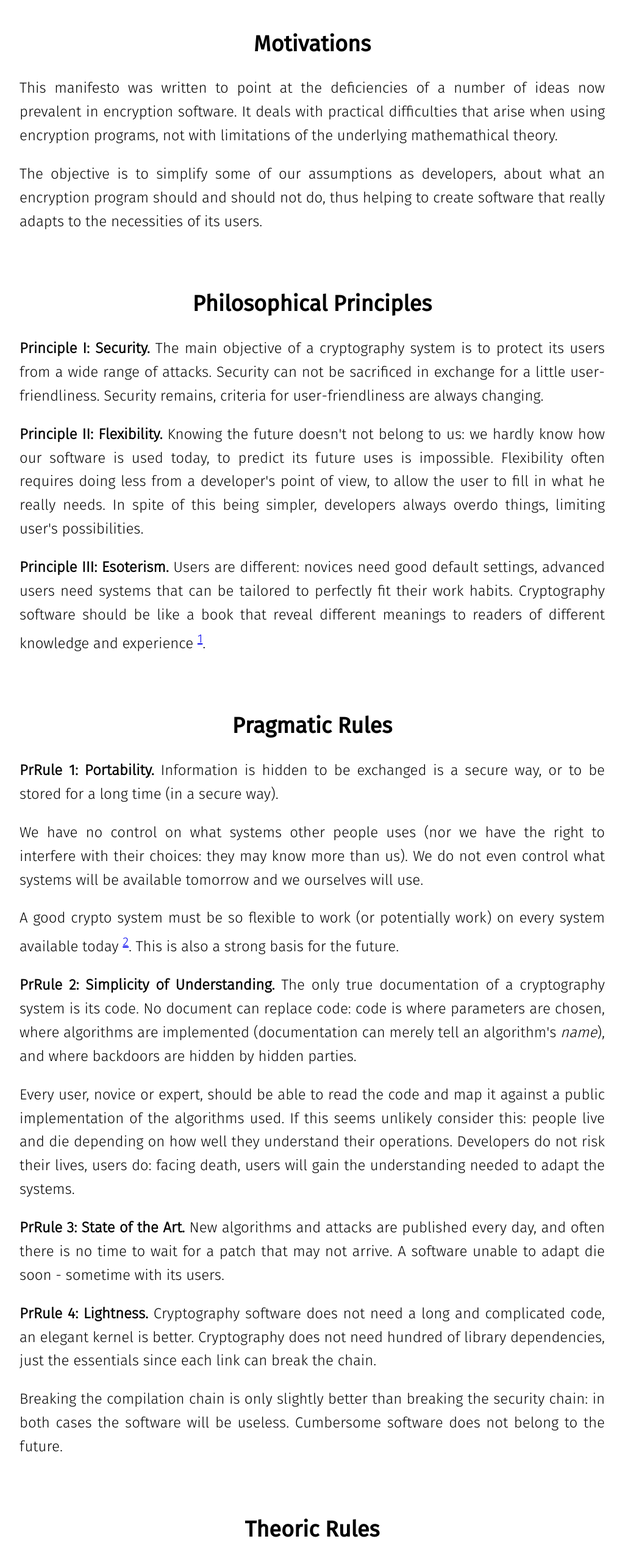
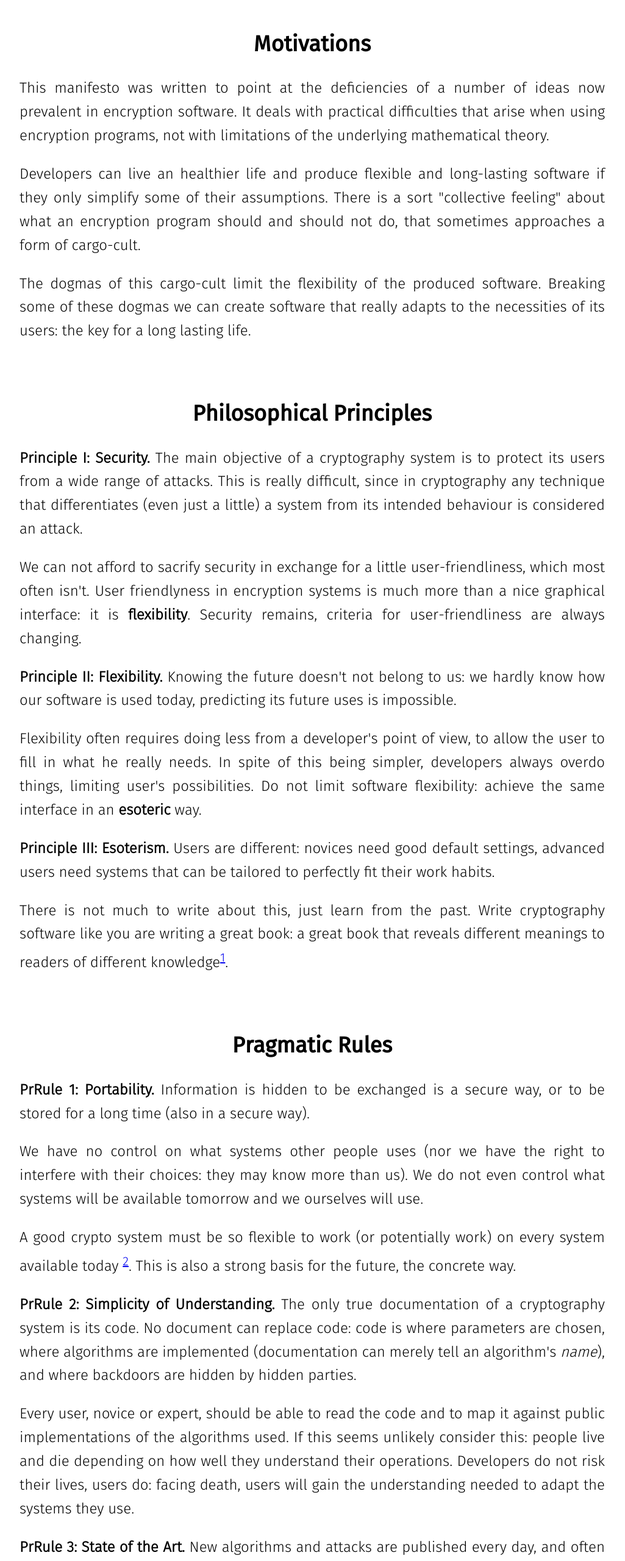
Before and after one commit to crossbowerbt/crossbowerbt.github.io, a plain HTML site: page encryption_manifesto.html in a window 1280 px wide. Shown: the part 960-3520 px from the top of the page at 61% size, without its empty margins (128-1153 px from the left). Drawn offline with Linux system fonts and the light colour scheme.

Commit message:
Update encryption_manifesto.html
Fixed typos. Some more rethorics

```diff
--- a/encryption_manifesto.html
+++ b/encryption_manifesto.html
@@ -29,12 +29,18 @@
       <p>
 	This manifesto was written to point at the deficiencies of a number of ideas now prevalent in encryption software.
 	It deals with practical difficulties that arise when using encryption programs, not with limitations of the underlying
-	mathemathical theory.
+	mathematical theory.
       </p>
 
       <p>
-	The objective is to simplify some of our assumptions as developers, about what an encryption program should and should not do,
-	thus helping to create software that really adapts to the necessities of its users.
+	Developers can live an healthier life and produce flexible and long-lasting software if they only simplify some of their assumptions.
+	There is a sort "collective feeling" about what an encryption program should and should not do, that sometimes
+	approaches a form of cargo-cult.
+      </p>
+
+      <p>
+	The dogmas of this cargo-cult limit the flexibility of the produced software. Breaking some of these dogmas
+	we can create software that really adapts to the necessities of its users: the key for a long lasting life.
       </p>
 
       <br>
@@ -42,24 +48,38 @@
       <h2>Philosophical Principles</h2>
 
       <p>
-	<strong>Principle I: Security.</strong> The main objective of a cryptography system is to protect its users from a wide range of attacks.
-	Security can not be sacrificed in exchange for a little user-friendliness.
+	<strong>Principle I: Security.</strong> The main objective of a cryptography system is to protect its users from
+	a wide range of attacks. This is really difficult, since in cryptography any technique that differentiates (even just a little)
+	a system from its intended behaviour is considered an attack.
+      </p>
+
+      <p>
+	We can not afford to sacrify security in exchange for a little user-friendliness, which most often isn't.
+	User friendlyness in encryption systems is much more than a nice graphical interface: it is <strong>flexibility</strong>.
 	Security remains, criteria for user-friendliness are always changing.
       </p>
 
       <p>
 	<strong>Principle II: Flexibility.</strong> Knowing the future doesn't not belong to us: we hardly know how our software
-	is used today, to predict its future uses is impossible. Flexibility often requires doing less from a developer's point of view, to allow the user to fill in what he really needs.
+	is used today, predicting its future uses is impossible.
+      </p>
+
+      <p>
+	Flexibility often requires doing less from a developer's point of view, to allow the user to fill in what he really needs.
 	In spite of this being simpler, developers always overdo things, limiting user's possibilities.
+	Do not limit software flexibility: achieve the same interface in an <strong>esoteric</strong> way.
       </p>
 
       <p>
 	<strong>Principle III: Esoterism.</strong> Users are different: novices need good default settings, advanced users
-	need systems that can be tailored to perfectly fit their work habits. Cryptography software should be like
-	a book that reveal different meanings to readers of different knowledge and experience
-	<sup class="footnote"><span id="fn1r"></span><a href="#fn1">1</a></sup>.
+	need systems that can be tailored to perfectly fit their work habits.
       </p>
 
+      <p>
+	There is not much to write about this, just learn from the past.
+	Write cryptography software like you are writing a great book: a great book that reveals different meanings
+	to readers of different knowledge<sup class="footnote"><span id="fn1r"></span><a href="#fn1">1</a></sup>.
+      </p>
 
       <br>
 
@@ -67,7 +87,7 @@
 
       <p>
 	<strong>PrRule 1: Portability.</strong> Information is hidden to be exchanged is a secure way, or to be stored for a long time
-	(in a secure way).
+	(also in a secure way).
       </p>
 
       <p>
@@ -78,7 +98,7 @@
       <p>
 	A good crypto system must be so flexible to work (or potentially work) on every system available today
         <sup class="footnote"><span id="fn2r"></span><a href="#fn2">2</a></sup>.
-	This is also a strong basis for the future.
+	This is also a strong basis for the future, the concrete way.
       </p>
 
       <p>
@@ -88,15 +108,15 @@
       </p>
 
       <p>
-	Every user, novice or expert, should be able to read the code and map it against a public
-	implementation of the algorithms used. If this seems unlikely consider this: people live and die depending
+	Every user, novice or expert, should be able to read the code and to map it against public
+	implementations of the algorithms used. If this seems unlikely consider this: people live and die depending
 	on how well they understand their operations. Developers do not risk their lives, users do: facing death,
-	users will gain the understanding needed to adapt the systems.
+	users will gain the understanding needed to adapt the systems they use.
       </p>
 
       <p>
 	<strong>PrRule 3: State of the Art.</strong> New algorithms and attacks are published every day, and often
-	there is no time to wait for a patch that may not arrive. A software unable to adapt
+	there is no time to wait for a patch (that may not arrive). A software unable to adapt
 	die soon - sometime with its users.
       </p>
 
@@ -106,8 +126,8 @@
       </p>
 
       <p>
-	Breaking the compilation chain is only slightly better than breaking the security chain: in both cases the software
-	will be useless. Cumbersome software does not belong to the future.
+	Breaking the compilation chain is only slightly better than breaking the security chain: in both cases that software
+	is useless. Cumbersome software does not belong to the future.
       </p>
 
       <br>
@@ -116,18 +136,18 @@
 
       <p>
 	<strong>ThRule 1: no PRNG.</strong> Why should we condemn ourselves to endless pain tying our software with a PRNG?
-	Some systems have no access to entropy sources, if they need entropy it must be imported from outside. Some system have a weaknened PRNG,
-	a cryptographic backdoor very difficult to detect.
+	Some systems have no access to entropy sources, if they need entropy it must be imported from outside.
+	Some system have only weaknened PRNGs, a cryptographic backdoor very difficult to detect.
       </p>
 
       <p>
-	If our crypto system only encrypts data, it should not implement
-	nor provide a random data source. PRNG is an external module, just allow an easy way to import randomness into the program.
+	If our crypto system only encrypts data, it should not implement nor provide a random data source.
+	The PRNG is an external module, just allow an easy way to import randomness into the program.
       </p>
 
       <p>
 	<strong>ThRule 2: no Authentication.</strong> Why should an encryption system check if the provided passphrase is correct?
-	It is user's responsibility to provide the correct passphrase. Why should we make brute forcing easier for an attacker?
+	It is user's responsibility to provide a correct passphrase. Why making brute forcing easier for attackers?
       </p>
 
       <p>
@@ -136,13 +156,13 @@
       </p>
 
       <p>
-	When authentication of data can be achieved easily, it can be achieved using an external tool.
-	Otherwise it can not be achieved and who says the contrary is lying to you
+	When authentication of data can be achieved easily, it can be achieved using external means.
+	Otherwise it can not be achieved, and who says the contrary is lying to you
         <sup class="footnote"><span id="fn3r"></span><a href="#fn3">3</a></sup>.
       </p>
 
       <p>
-	<strong>ThRule 3: no Filesystem.</strong> It is the operating system that should provide filesystem facilities, not a crypto system.
+	<strong>ThRule 3: no Filesystem.</strong> It is the operating system that provides filesystem facilities, not a crypto system.
 	If a filesystem is needed, the user should be able to choose whatever filesystem he wants: we can not limit its possible uses.
       </p>
 
```
